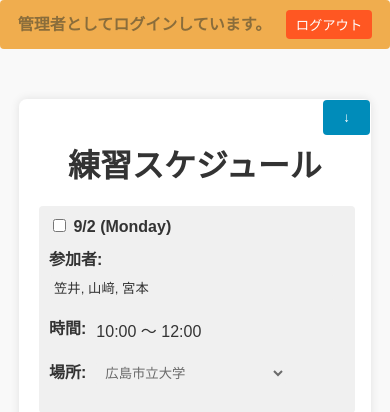
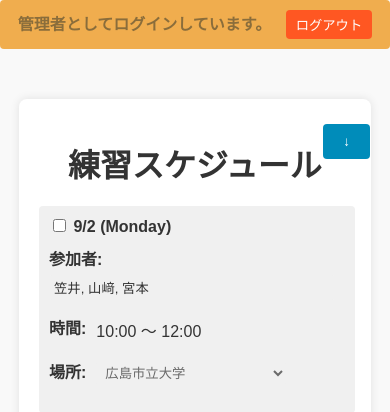
Before and after one commit to Hiro-ch/kyudou-schedule, a Flask app: page / in a window 390 px wide. Shown: the top 412 px of the page. Run offline with Flask 3, Linux system fonts and the light colour scheme; a user stored in the database is signed in.

Commit message:
より画面が小さいデバイスでもスクロールボタンが適切な場所に設置されるようにしました。

```diff
--- a/static/styles.css
+++ b/static/styles.css
@@ -295,3 +295,11 @@ input[readonly], input:disabled, select:disabled {
         margin-bottom: 10px; /* 「から」や「まで」の下に余白を追加 */
     }
 }
+
+@media screen and (max-width: 424px) {
+    /* 下部へボタン（サイトの上部に配置） */
+    .scroll-bottom {
+        right: 20px;
+        top: 124px; /* サイト上部に配置 */
+    }
+}
--- a/templates/index.html
+++ b/templates/index.html
@@ -83,9 +83,6 @@
     </script>
 </head>
 <body>
-    <!-- 下部へ向かうボタン（サイトの上部に配置） -->
-    <button onclick="scrollToBottom()" class="scroll-btn scroll-bottom">↓</button>
-
     <div class="user-status {% if user.is_admin %}admin-status{% else %}user-status-blue{% endif %}">
         {% if user.is_admin %}
             管理者としてログインしています。
@@ -98,6 +95,8 @@
     </div>
 
     <div class="container">
+        <!-- 下部へ向かうボタン（サイトの上部に配置） -->
+        <button onclick="scrollToBottom()" class="scroll-btn scroll-bottom">↓</button>
         {% with messages = get_flashed_messages() %}
             {% if messages %}
             <div class="flash-message">
```
